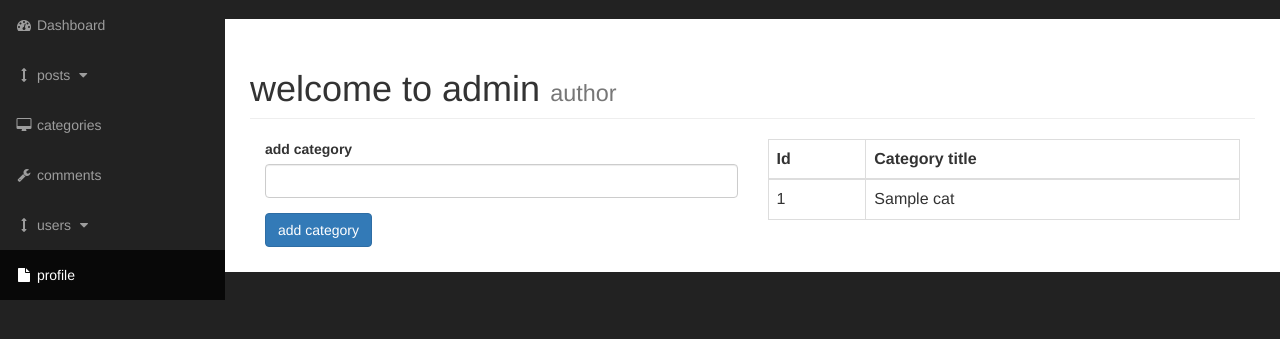
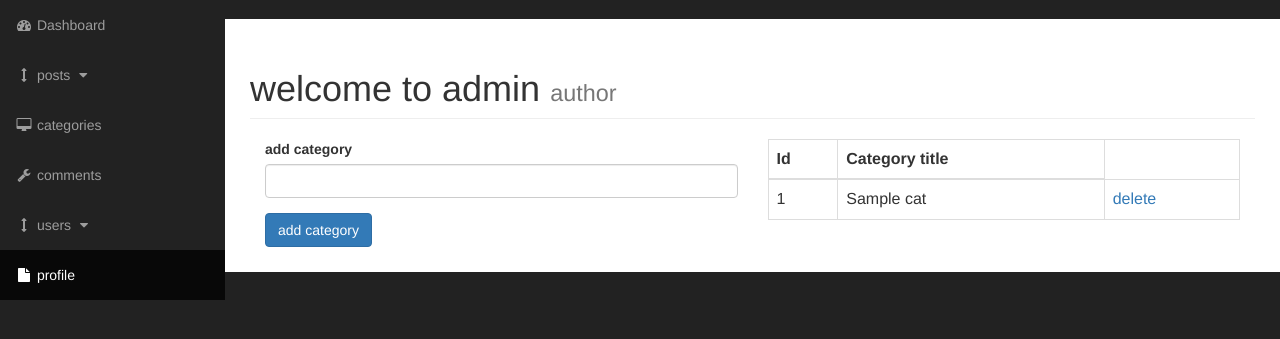
Before and after one commit to ibrahim-muhummad10/cms, a PHP site: page /admin/categories.php in a window 1280 px wide. Shown: the part 51-390 px from the top of the page. Run offline with PHP 8.4, Linux system fonts and the light colour scheme; tables that the repository leaves empty or names only in its code hold one stand-in row (values such as "Sample post").

Commit message:
add categories

```diff
--- a/admin/categories.php
+++ b/admin/categories.php
@@ -16,7 +16,22 @@
                             <small>author</small>
                         </h1>
                         <div class="col-sm-6">
-                            <form action="">
+
+                            <?php
+
+                            if(isset($_POST['submit'])){
+                                $cat_title = $_POST['cat_title'];
+                               if(empty($cat_title)|| $cat_title == "" ){
+                                   echo "this field can't be empty";
+                               }else{
+                                $query = "INSERT INTO  cat(cat_title) VALUE ('{$cat_title}')";
+                                mysqli_query($connection,$query);
+                               }
+                            }
+
+                            ?>
+
+                            <form action="" method="post">
                                 <div class="form-group">
                                     <label for="cat-title">add category</label>
                                     <input type="text" class="form-control" name="cat_title">
@@ -29,13 +44,7 @@
                         </div>
                         <div class="col-sm-6">
 
-                                <?php
-                        $query = "SELECT * FROM cat";
-                        $select_all=mysqli_query($connection,$query);
-                       ?>
-
-
-                            <table class="table table-bordered table-hover">
+                         <table class="table table-bordered table-hover">
                                 <thead>
                                     <tr>
                                         <th>Id</th>
@@ -45,14 +54,26 @@
                                 <tbody>
 
                                        <?php
+                                         $query = "SELECT * FROM cat";
+                                         $select_all=mysqli_query($connection,$query);
                                         while($row =mysqli_fetch_assoc($select_all)){
                                             $cat_title = $row["cat_title"];
                                             $cat_id = $row["cat_id"];
                                           echo "<tr>";
                                             echo "<td>{$cat_id}</td>";
                                            echo "<td>{$cat_title}</td>";
+                                           echo "<td><a href='categories.php?delete={$cat_id}'>delete</a></td>";
                                            echo "</tr>";
                                         }
+
+                                        if(isset($_GET['delete'])){
+                                            $cat_id = $_GET['delete'];
+                                            $query = "DELETE FROM cat WHERE cat_id = {$cat_id}";
+                                            mysqli_query($connection,$query);
+                                            header("location: categories.php");
+                                        }
+
+
                                        ?>
 
                                 </tbody>
--- a/admin/includes/header.php
+++ b/admin/includes/header.php
@@ -1,4 +1,7 @@
-<?php include "../includes/db.php"?>
+
+<?php
+ob_start();
+include "../includes/db.php"?>
 
 <!DOCTYPE html>
 <html lang="en">
--- a/admin/includes/nav.php
+++ b/admin/includes/nav.php
@@ -47,7 +47,7 @@
                     </li>
 
                     <li>
-                        <a href="bootstrap-elements.html"><i class="fa fa-fw fa-desktop"></i>  categories</a>
+                        <a href="categories.php"><i class="fa fa-fw fa-desktop"></i>  categories</a>
                     </li>
                     <li>
                         <a href="bootstrap-grid.html"><i class="fa fa-fw fa-wrench"></i>  comments</a>
```
Also changed, not shown: includes/nav.php (indentation only).
